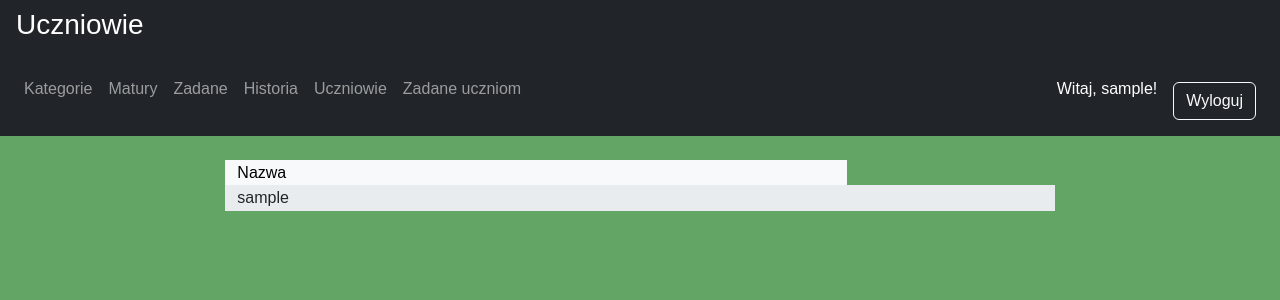
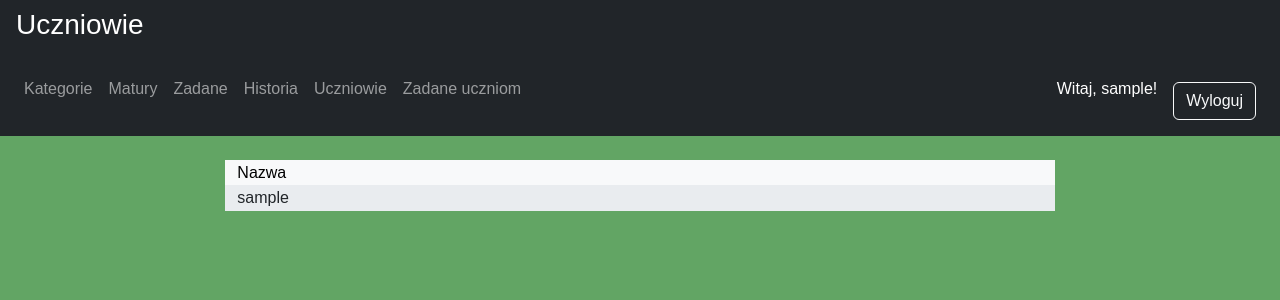
Before and after one commit to RomanAdamczyk/korepetycje-django-zwyk-e, a Django app: page /matematyka/admin/active-users/ in a window 1280 px wide. Shown: the top 300 px of the page. Run offline with Django 5.2, Linux system fonts and the light colour scheme; the visitor is signed in with stand-in values (Sample User, id 1); data comes from the database, SQL or seed files in the repository; some libraries are stand-ins or nearby versions.

Commit message:
Improve admin page layout – extend column to full width (col-lg-12)

```diff
--- a/matematyka/templates/matematyka/active_users.html
+++ b/matematyka/templates/matematyka/active_users.html
@@ -8,7 +8,7 @@
 
 <div class="container custom-grid text-black">
     <div class="row">
-        <div class="col-lg-9">Nazwa</div>
+        <div class="col-lg-12">Nazwa</div>
     </div>
     {% for student in active_users %}
 
```
